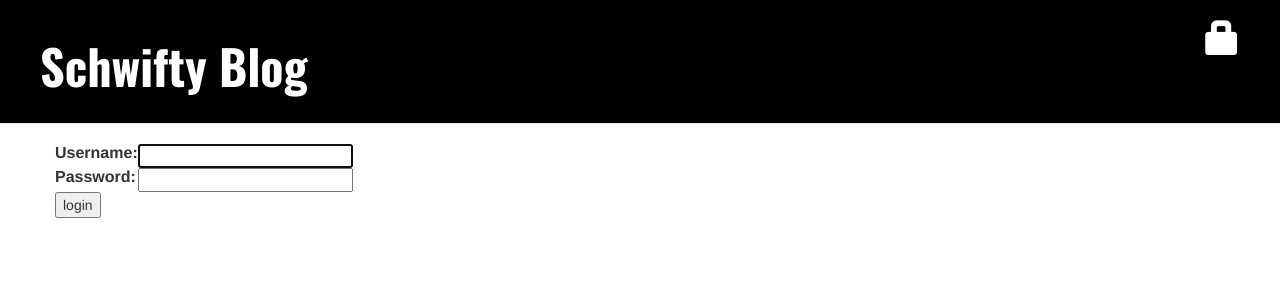
After one commit to scoblem/my-first-blog, a Django app: page /accounts/login/?next=/post/1/publish/ in a window 1280 px wide. The commit adds this page. Shown: the top 300 px of the page. Run offline with Django 3.2, Linux system fonts and the light colour scheme; some libraries are stand-ins or nearby versions.

Commit message:
Added user authentication.

```diff
--- a/blog/templates/blog/base.html
+++ b/blog/templates/blog/base.html
@@ -2,14 +2,19 @@
 <html>
     <head>
         <link rel="stylesheet" href="//maxcdn.bootstrapcdn.com/bootstrap/3.2.0/css/bootstrap.min.css">
-        <link rel="stylesheet" href="//maxcdn.bootstrapcdn.com/bootstrap/3.2.0/css/bootstrap-theme.min.css">        <link href='https://fonts.googleapis.com/css?family=Oswald:700' rel='stylesheet' type='text/css'>
+        <link rel="stylesheet" href="//maxcdn.bootstrapcdn.com/bootstrap/3.2.0/css/bootstrap-theme.min.css">
+        <link href='https://fonts.googleapis.com/css?family=Oswald:700' rel='stylesheet' type='text/css'>
         <link rel="stylesheet" href="{% static "css/blog.css" %}">
         <title>Schwifty Times</title>
     </head>
     <body>
         <div class="page-header">
             {% if user.is_authenticated %}
-                <a href="{% url "post_new" %}" class="top-menu"><span class="glyphicon glyphicon-plus"</span></a>
+            <a href="{% url "post_new" %}" class="top-menu"><span class="glyphicon glyphicon-plus"></span></a>
+            <a href="{% url "post_draft_list" %}" class="top-menu"><span class="glyphicon glyphicon-edit"></span></a>
+            <p class="top-menu">Hello {{ user.first_name }} <small>(<a href="{% url "django.contrib.auth.views.logout" %}">Log out</a>)</small></p>
+            {% else %}
+            <a href="{% url "django.contrib.auth.views.login" %}" class="top-menu"><span class="glyphicon glyphicon-lock"></span></a>
             {% endif %}
             <h1><a href="/">Schwifty Blog</a></h1>
         </div>
--- /dev/null
+++ b/blog/templates/registration/login.html
@@ -0,0 +1,26 @@
+{% extends "blog/base.html" %}
+
+{% block content %}
+
+{% if form.errors %}
+<p>Your username and password didn't match. Please try again</p>
+{% endif %}
+
+<form method="post" action="{% url 'django.contrib.auth.views.login' %}">
+{% csrf_token %}
+<table>
+<tr>
+    <td>{{ form.username.label_tag }}</td>
+    <td>{{ form.username }}</td>
+</tr>
+<tr>
+    <td>{{ form.password.label_tag }}</td>
+    <td>{{ form.password }}</td>
+</tr>
+</table>
+
+<input type="submit" value="login" />
+<input type="hidden" name="next" value="{{ next }}" />
+</form>
+
+{% endblock %}
--- a/blog/urls.py
+++ b/blog/urls.py
@@ -6,4 +6,7 @@ urlpatterns = [
     url(r'^post/(?P<pk>[0-9]+)/$', views.post_detail, name='post_detail'),
     url(r'^post/new/$', views.post_new, name='post_new'),
     url(r'^post/(?P<pk>[0-9]+)/edit/$', views.post_edit, name='post_edit'),
+    url(r'^drafts/$', views.post_draft_list, name='post_draft_list'),
+    url(r'^post/(?P<pk>[0-9]+)/publish/$', views.post_publish, name='post_publish'),
+    url(r'^post/(?P<pk>[0-9]+)/remove/$', views.post_remove, name='post_remove'),
 ]
--- a/manage.py
+++ b/manage.py
@@ -8,3 +8,4 @@ if __name__ == "__main__":
     from django.core.management import execute_from_command_line
 
     execute_from_command_line(sys.argv)
+#
--- a/mysite/settings.py
+++ b/mysite/settings.py
@@ -23,10 +23,10 @@ BASE_DIR = os.path.dirname(os.path.dirname(os.path.abspath(__file__)))
 SECRET_KEY = '^@dpxx!=abx1eqeowev8@s4$wiu=a)2detdqhizmq5d+^=tw%4'
 
 # SECURITY WARNING: don't run with debug turned on in production!
-DEBUG = False
+DEBUG = True
 
 ALLOWED_HOSTS = ['192.168.0.12', '127.0.0.1', 'necrolisk.pythonanywhere.com']
-
+LOGIN_REDIRECT_URL = '/'
 
 # Application definition
 
--- a/mysite/urls.py
+++ b/mysite/urls.py
@@ -1,5 +1,7 @@
-from django.conf.urls import include, url
+from django.conf.urls import patterns, include, url
 from django.contrib import admin
+
+admin.autodiscover()
 
 urlpatterns = [
     # Examples:
@@ -7,5 +9,7 @@ urlpatterns = [
     # url(r'^blog/', include('blog.urls')),
 
     url(r'^admin/', include(admin.site.urls)),
+    url(r'^accounts/login/$', 'django.contrib.auth.views.login'),
+    url(r'^accounts/logout/$', 'django.contrib.auth.views.logout', {'next_page': '/'}),
     url(r'', include('blog.urls')),
 ]
```
Also changed, not shown: blog/static/css/blog.css (+8 -0 lines), blog/templates/blog/post_detail.html (+15 -5 lines), blog/templates/blog/post_draft_list.html (added, +11 -0 lines), blog/views.py (+26 -2 lines), 1 other file. Lines whose indentation alone changed are shown as unchanged.
